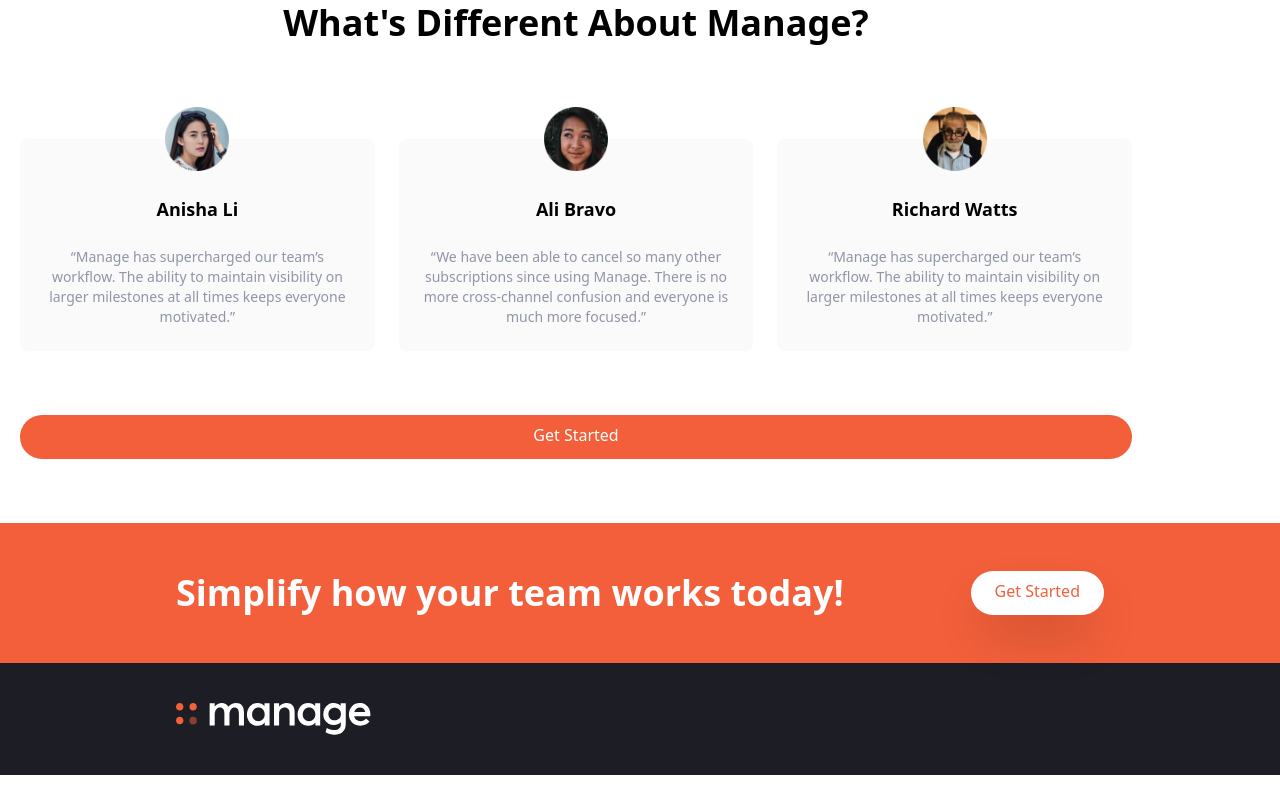
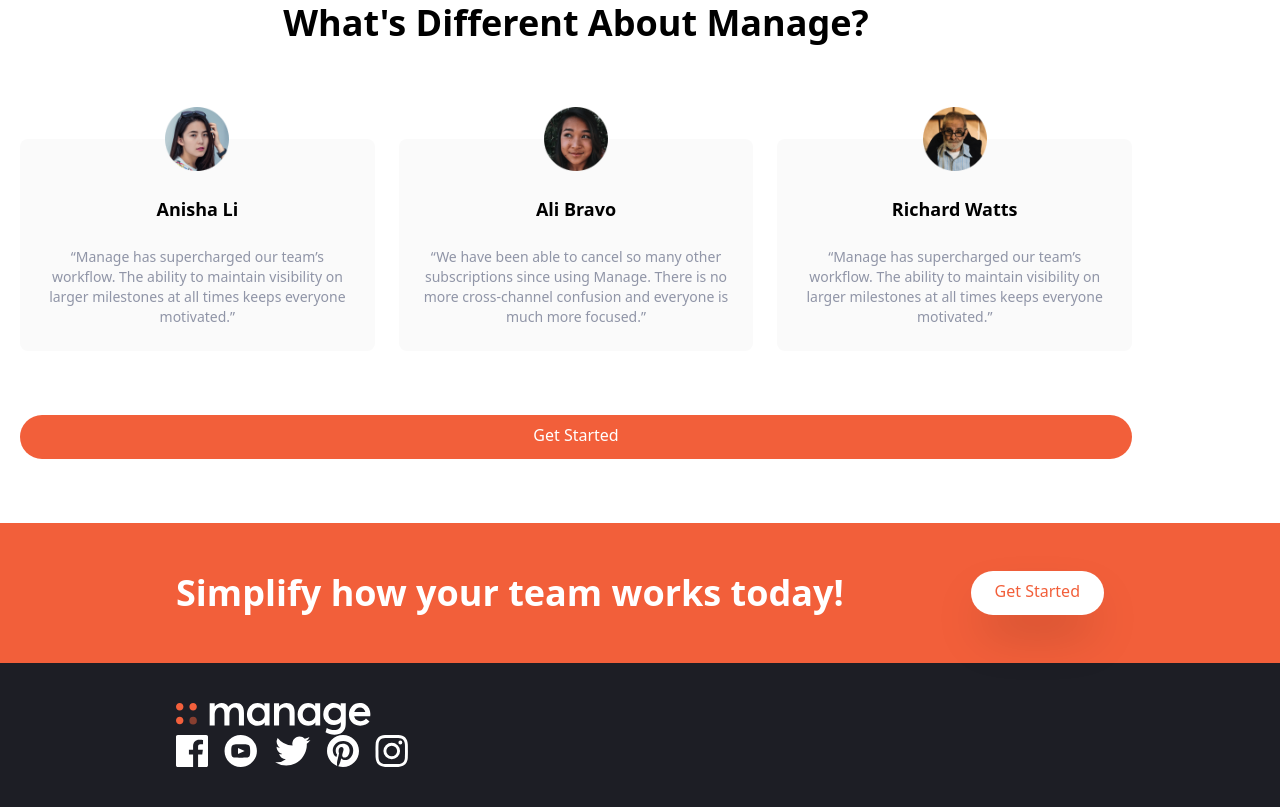
Before and after one commit to Julio-Soto/tailwind-landing, a website: page index.html in a window 1280 px wide. Shown: the part 1265-2072 px from the top of the page. Before the commit the page ends 2040 px from the top, so only its background shows below. Drawn offline with nearby package versions, Linux system fonts and the light colour scheme; files that its build step writes are made by us from their sources.

Commit message:
added social media icons

```diff
--- a/index.html
+++ b/index.html
@@ -206,7 +206,31 @@
                 <div>
                     <img src="img/logo-white.svg" class="h-8" alt=""/>
                 </div>
+                <!--Social Links Container-->
+                <div class="flex justify-center space-x-4">
+                    <!--Link 1-->
+                    <a href="#">
+                        <img src="img/icon-facebook.svg" alt="" class="h-8"/>
+                    </a>
+                    <!--Link 2-->
+                    <a href="#">
+                        <img src="img/icon-youtube.svg" alt="" class="h-8"/>
+                    </a>
+                    <!--Link 3-->
+                    <a href="#">
+                        <img src="img/icon-twitter.svg" alt="" class="h-8"/>
+                    </a>
+                    <!--Link 4-->
+                    <a href="#">
+                        <img src="img/icon-pinterest.svg" alt="" class="h-8"/>
+                    </a>
+                    <!--Link 5-->
+                    <a href="#">
+                        <img src="img/icon-instagram.svg" alt="" class="h-8"/>
+                    </a>
+                </div>
             </div>
+            <!--List Container-->
         </div>
     </footer>
 </body>
```
